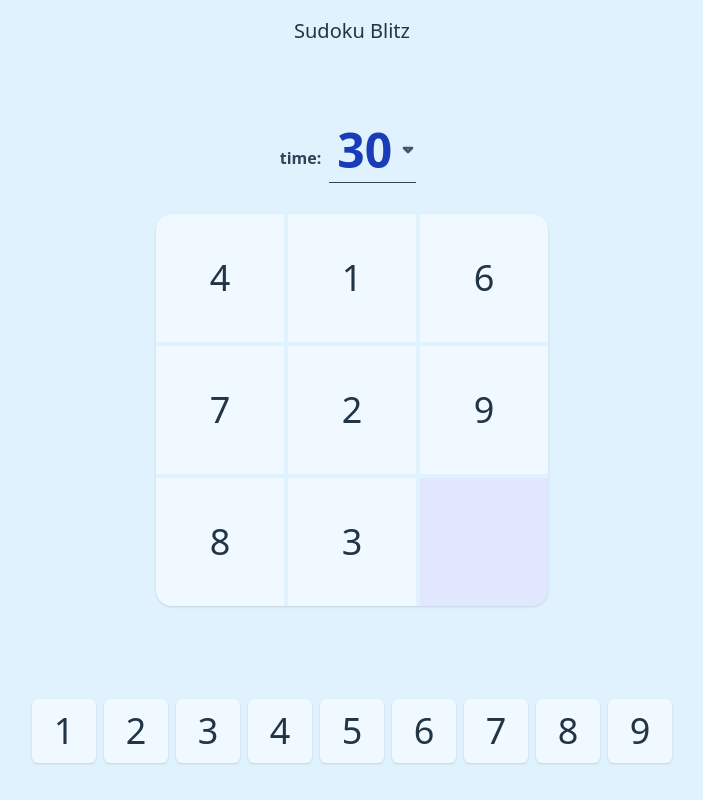
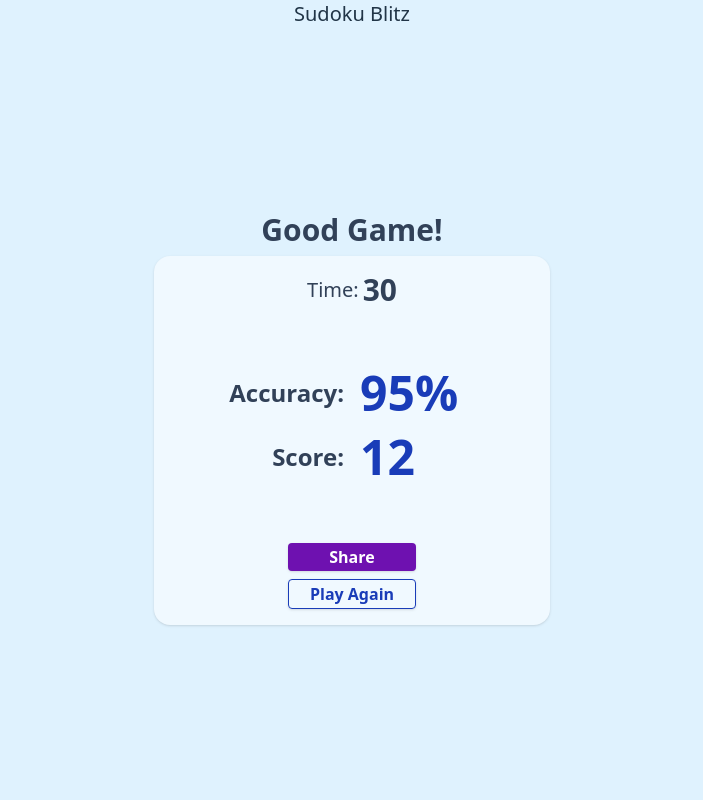
Before and after one commit to Sofia-Ortega/sudoku-blitz, a React (Vite) app: page / in a window 1280 px wide. Shown: the whole page, without its empty margins (288-991 px from the left). Built offline with nearby package versions, Linux system fonts and the light colour scheme.

Commit message:
Game Over screen

```diff
--- a/src/App.tsx
+++ b/src/App.tsx
@@ -3,8 +3,9 @@ import "./App.css";
 import { Grid } from "./components/Grid/Grid";
 import Timer from "./components/Timer/Timer";
 import { Tiles } from "./components/Tiles/Tiles";
-import { InputProvider, useInput } from "./components/InputContext";
-import SmoothDisappearance from "./components/Test/SmoothDisapperance";
+import { useInput } from "./components/InputContext";
+import Header from "./components/Header/Header";
+import GameOver from "./components/GameOver/GameOver";
 
 const randomGrid = (): (number | null)[] => {
   let digits: (number | null)[] = [1, 2, 3, 4, 5, 6, 7, 8, 9];
@@ -23,21 +24,16 @@ const randomGrid = (): (number | null)[] => {
 function App() {
   const [gridNums, setGridNums] = useState<(number | null)[]>(randomGrid());
   const [score, setScore] = useState(0);
-  const [timer, setTimer] = useState(30);
   const [playing, setPlaying] = useState(false);
+  const [gameOver, setGameOver] = useState(true);
 
   const { userInput, setUserInput } = useInput();
 
-  const intervalRef = useRef<ReturnType<typeof setInterval> | null>(null);
-
   const refreshPuzzle = () => {
-    if (timer == 0) return;
-
     setGridNums(randomGrid());
     setUserInput("");
 
     if (!playing) {
-      startTimer();
       setPlaying(true);
     }
   };
@@ -60,22 +56,16 @@ function App() {
     refreshPuzzle();
   }, [userInput]);
 
-  const startTimer = () => {
-    // setTimer(30);
-    // intervalRef.current = setInterval(() => {
-    //   setTimer((prev) => {
-    //     if (prev <= 1) {
-    //       clearInterval(intervalRef.current!);
-    //       return 0;
-    //     }
-    //     return prev - 1;
-    //   });
-    // }, 1000);
-  };
-
   return (
-    <div className="bg-sky-100 min-h-screen flex flex-col justify-around items-center gap-10">
-      <div className="text-xl text-center">Sudoku Blitz</div>
+    <div className="bg-sky-100 min-h-screen flex flex-col justify-between items-center gap-10">
+      <Header />
+      {gameOver ? (
+        <>
+          <GameOver />
+          <div></div>
+        </>
+      ) : (
+        <>
           <div className="flex flex-col justify-center items-center gap-4">
             <Timer score={score} playing={playing} />
             <div>
@@ -83,6 +73,8 @@ function App() {
             </div>
           </div>
           <Tiles />
+        </>
+      )}
     </div>
   );
 }
--- /dev/null
+++ b/src/components/GameOver/GameOver.tsx
@@ -0,0 +1,40 @@
+export default function GameOver() {
+  return (
+    <div className="text-slate-700">
+      <div className="text-center text-3xl font-bold my-2">Good Game!</div>
+      <div className="bg-sky-50 w-[396px] h-[369px] rounded-2xl shadow-sm ">
+        <div className="flex flex-col justify-between h-full py-4">
+          <div className="flex items-center justify-center  text-xl">
+            <span className="mr-1">Time:</span>
+            <span className="font-bold text-3xl">30</span>
+          </div>
+          <div>
+            <div className="grid grid-cols-2 grid-rows-2 gap-4">
+              <div className="text-2xl font-bold text-right self-center ">
+                Accuracy:
+              </div>
+              <div className="self-center text-blue-800 font-bold text-5xl">
+                95%
+              </div>
+              <div className="text-2xl font-bold text-right self-center ">
+                Score:
+              </div>
+              <div className="self-center text-blue-800 font-bold text-5xl">
+                12
+              </div>
+            </div>
+          </div>
+          <div className="flex flex-col gap-2  justify-center items-center">
+            <button className="bg-purple-800 text-white font-bold w-32 py-0.5 rounded-sm shadow-sm cursor-pointer transition-all duration-200 hover:shadow-lg hover:-translate-y-0.5">
+              Share
+            </button>
+            <button className=" text-blue-800 border border-blue-800 font-bold w-32 py-0.5 rounded-sm shadow-sm cursor-pointer transition-all duration-200 hover:shadow-lg hover:-translate-y-0.5">
+              Play Again
+            </button>
+          </div>
+        </div>
+      </div>
+      <div></div>
+    </div>
+  );
+}
--- /dev/null
+++ b/src/components/Header/Header.tsx
@@ -0,0 +1,3 @@
+export default function Header() {
+  return <div className="text-xl text-center">Sudoku Blitz</div>;
+}
```
Lines whose indentation alone changed are shown as unchanged.
